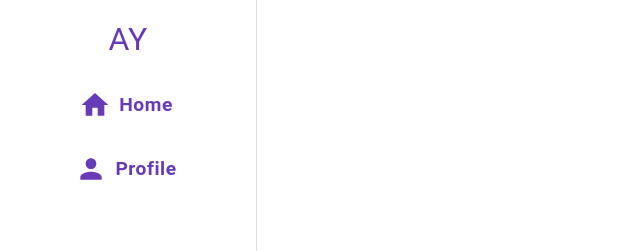
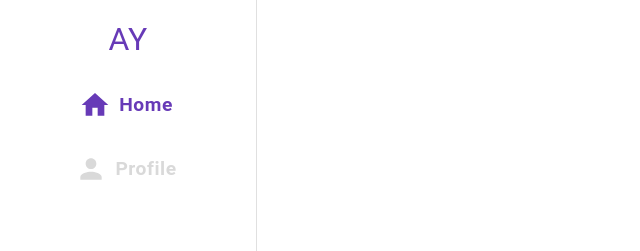
Before and after one commit to amitkeinan9/AY, a React (Vite) app in the folder Client/: page / in a window 1280 px wide. Shown: the top 251 px of the page, without its empty margins (0-640 px from the left). Built offline with nearby package versions, Linux system fonts and the light colour scheme.

Commit message:
add color on route

```diff
--- a/Client/src/Sidebar/Sidebar.tsx
+++ b/Client/src/Sidebar/Sidebar.tsx
@@ -1,11 +1,12 @@
-import { Drawer, Button, Box, styled, Typography } from '@mui/material';
+import { Drawer, Button, Box, Typography } from '@mui/material';
 import { Home as HomeIcon, Person as PersonIcon } from '@mui/icons-material';
 import { navigationButtonStyles, titleStyles, activeButtonStyles, sidebarContainerStyles, buttonsContainerStyles } from './styles';
 import { useState } from 'react';
 import { useNavigate } from 'react-router-dom';
+import styled from '@emotion/styled';
 
 const Title = styled(Typography)(titleStyles);
-const NavigationButton = styled(Button)(navigationButtonStyles);
+const NavigationButton = styled(Button)<{isClicked: boolean}>((props) => navigationButtonStyles(props.isClicked));
 const ButtonsContainer = styled(Box)(buttonsContainerStyles);
 const ActiveButton = styled(Button)(activeButtonStyles);
 const SidebarContainer = styled(Box)(sidebarContainerStyles)
@@ -25,12 +26,14 @@ export const Sidebar = () => {
                     <ButtonsContainer>
                         <Title>AY</Title>
                         <NavigationButton
+                            isClicked={isHomePage}
                             onClick={() => handleChangePage('/home', true)}
                             startIcon={< HomeIcon style={{ fontSize: "2rem" }} />}
                         >
                             Home
                         </NavigationButton>
                         <NavigationButton
+                            isClicked={!isHomePage}
                             onClick={() => handleChangePage('/profile', false)}
                             startIcon={< PersonIcon style={{ fontSize: "2rem" }} />}>
                             Profile
@@ -38,7 +41,7 @@ export const Sidebar = () => {
                     </ButtonsContainer>
                     <ButtonsContainer>
                         <ActiveButton>New post</ActiveButton>
-                        <ActiveButton>Log out</ActiveButton>
+                        <ActiveButton onClick={() => navigate('/login')}>Log out</ActiveButton>
                     </ButtonsContainer>
                 </SidebarContainer>
             </Drawer>
--- a/Client/src/Sidebar/Styles.ts
+++ b/Client/src/Sidebar/Styles.ts
@@ -17,11 +17,12 @@ export const titleStyles = css({
     marginBottom: 10
 });
 
-export const navigationButtonStyles = css({
+export const navigationButtonStyles  = (isClicked: boolean) => css({
     height: '8vh',
     width: '10vw',
     fontSize: "1.2rem",
     border: 0,
+    color: isClicked? 'none': '#D9D9D9',
 });
 
 export const buttonsContainerStyles = css({
```
